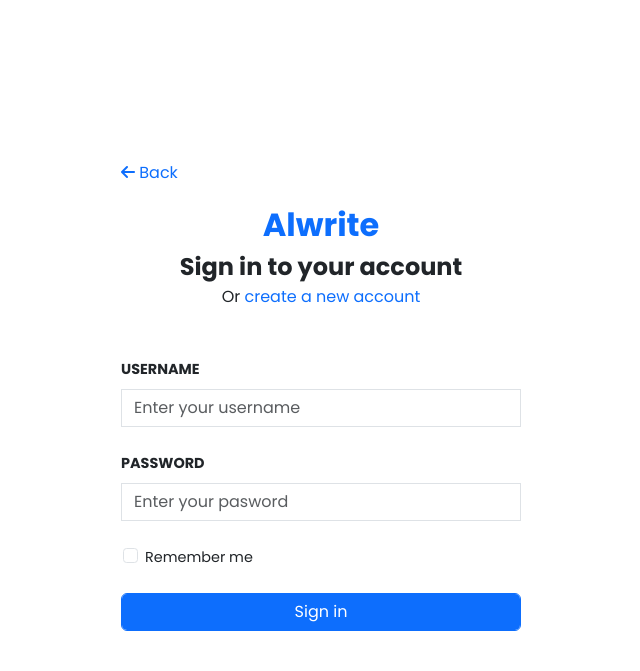
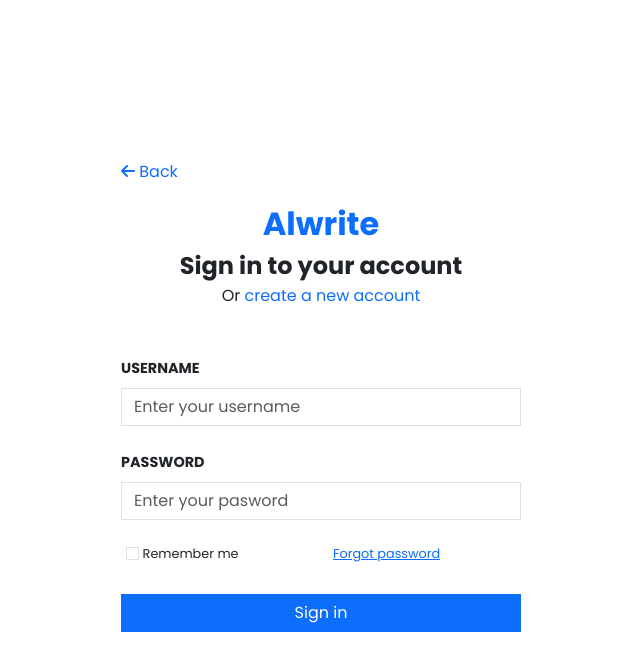
Before and after one commit to fersonull/blog-webapp, a PHP site: page /login.php in a window 1280 px wide. Shown: the top 671 px of the page, without its empty margins (319-959 px from the left). Run offline with PHP 8.4, Linux system fonts and the light colour scheme; some libraries are stand-ins or nearby versions.

Commit message:
TODO: user login auth

```diff
--- a/app/assets/css/customc.css
+++ b/app/assets/css/custom.css
@@ -35,6 +35,10 @@
     text-indent: 2em;
 }
 
+.swal-rounded-0 {
+    border-radius: 0 !important;
+}
+
 @media (min-width: 768px) {
     .w-md-full {
         width: 25rem !important;
--- a/app/partials/head.php
+++ b/app/partials/head.php
@@ -10,7 +10,14 @@
     <link rel="stylesheet" href="https://cdnjs.cloudflare.com/ajax/libs/font-awesome/6.7.2/css/all.min.css" integrity="sha512-Evv84Mr4kqVGRNSgIGL/F/aIDqQb7xQ2vcrdIwxfjThSH8CSR7PBEakCr51Ck+w+/U6swU2Im1vVX0SVk9ABhg==" crossorigin="anonymous" referrerpolicy="no-referrer" />
 
     <link rel="stylesheet" href="app/assets/fonts/fonts.css">
-    <link rel="stylesheet" href="app/assets/css/customc.css">
+    <link rel="stylesheet" href="../assets/fonts/fonts.css">
+    <link rel="stylesheet" href="app/assets/css/custom.css">
+    <link rel="stylesheet" href="../assets/css/custom.css">
+
+    <script src="https://cdn.jsdelivr.net/npm/sweetalert2@11"></script>
+
+    <link rel="stylesheet" href="https://cdnjs.cloudflare.com/ajax/libs/toastr.js/latest/toastr.min.css">
+
 
     <link rel="preconnect" href="https://fonts.googleapis.com">
     <link rel="preconnect" href="https://fonts.gstatic.com" crossorigin>
--- a/login.php
+++ b/login.php
@@ -5,10 +5,42 @@
     <?php require 'app/partials/head.php' ?>
 </head>
 <body class="poppins-regular">
+
+    <?php if (isset($ok) && !$ok): ?>
+        <script>
+            let timerInterval;
+            Swal.fire({
+                title: '<p class="text-primary m-0">Alwrite</p>',
+                html: '<p class=" m-0">Please fill all required fields</p>',
+                timer: 2000,
+                timerProgressBar: true,
+                toast: true,
+                position: 'top-end',
+                showConfirmButton: false,
+                customClass: {
+                    toast: 'swal-rounded-0'
+                },
+                didOpen: () => {
+                    const timer = Swal.getPopup().querySelector("b");
+                    timerInterval = setInterval(() => {
+                    timer.textContent = `${Swal.getTimerLeft()}`;
+                    }, 100);
+                },
+                willClose: () => {
+                    clearInterval(timerInterval);
+                }
+            }).then((result) => {
+                if (result.dismiss === Swal.DismissReason.timer) {
+                    console.log("I was closed by the timer");
+                }
+            });
+        </script>
+    <?php endif; ?>
+
     <main class="vh-100 d-flex align-items-center justify-content-center">
 
         <div class="p-4" style="max-width: 30rem;">
-            <a href="" class="text-decoration-none">
+            <a href="/blog/" class="text-decoration-none">
                 <div class="mb-3">
                     <i class="fas fa-arrow-left"></i>
                     Back
@@ -21,22 +53,29 @@
                 <p class="poppins-bold fs-4 m-0">Sign in to your account</p>
                 <p class="text-decoration-none m-0">Or <a href="" class="text-decoration-none">create a new account</a></p>
             </div>
-            <form action="" class="">
+            <form action="/blog/app/auth/auth_login.php" method="POST" class="">
                 <div class="mb-4">
                     <label for="" class="form-label poppins-bold fs-7 text-uppercase">Username</label>
-                    <input type="text" class="form-control rounded-0 w-md-full" placeholder="Enter your username">
+                    <input type="text" class="form-control rounded-0 w-md-full" placeholder="Enter your username" name="username">
                 </div>
                 <div class="mb-4">
                     <label for="" class="form-label poppins-bold fs-7 text-uppercase">Password</label>
-                    <input type="text" class="form-control rounded-0 w-md-full" placeholder="Enter your pasword">
+                    <input type="text" class="form-control rounded-0 w-md-full" placeholder="Enter your pasword" name="password">
                 </div>
                 <div class="mb-4">
-                    <div class="form-check">
-                        <input class="form-check-input fs-7" type="checkbox" id="remember">
-                        <label for="remember" class="form-check-label fs-7">Remember me</label>
+                    <div class="row">
+                        <div class="col-6">
+                            <div class="form-check d-flex text-md-start">
+                                <input class="form-check-input fs-8 rounded-0 shadow-none me-1" type="checkbox" id="remember">
+                                <label for="remember" class="form-check-label fs-8 user-select-none">Remember me</label>
+                            </div>
+                        </div>
+                        <div class="col-6 text-md-end text-center d-flex">
+                            <a href="" class="fs-8">Forgot password</a>
+                        </div>
                     </div>
                 </div>
-                <button type="submit" class="btn btn-primary form-control mb-2">Sign in</button>
+                <button type="submit" name="login" class="btn btn-primary rounded-0 form-control mb-2">Sign in</button>
                 <!-- <a href="#" class="form-control btn text-decoration-none border-0 btn-outline-secondary">Cancel</a> -->
             </form>
         </div>
```
Also changed, not shown: app/auth/auth_login.php (added, +21 -0 lines), app/classes/AuthUser.php (added, +25 -0 lines), app/classes/User.php (added, +18 -0 lines), app/config/Database.php (+20 -3 lines), app/.htaccess (added).
